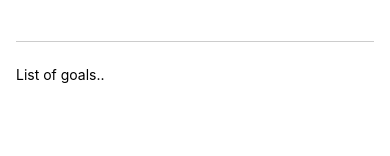
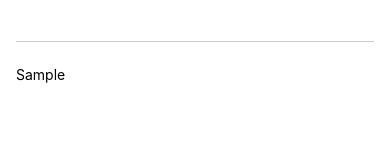
Before and after one commit to manoj1995madushanka/react-native-course, a React Native app: screen / in a window 390 px wide. Both pictures are taken after typing "Sample" into the empty fields and a click on the button "ADD GOAL". Shown: the part 129-285 px from the top of the page. Built offline with nearby package versions, Linux system fonts and the light colour scheme.

Commit message:
add note

```diff
--- a/App.js
+++ b/App.js
@@ -4,15 +4,20 @@
 
 export default function App() {
 
-  const [enteredGoalText,setEnteredGoalText] = useState('');
+  const [enteredGoalText, setEnteredGoalText] = useState('');
+  const [courseGoals, setCourseGoals] = useState([]);
 
-  function goalInputHandler(enteredText){
+  function goalInputHandler(enteredText) {
     //console.log(enteredText);
     setEnteredGoalText(enteredText);
   };
 
-  function addGoalHandler(){
-    console.log(enteredGoalText);
+  function addGoalHandler() {
+    // console.log(enteredGoalText);
+    //setCourseGoals([...courseGoals,enteredGoalText]);
+    // above add goal to existing list courseGoals depend on previous courseGoals. In react we has better option
+    // to do the same task
+    setCourseGoals((currentCourseGoals) => [...currentCourseGoals, enteredGoalText]);
   };
 
 
@@ -20,12 +25,12 @@
     <View style={styles.appContainer}>
       <View style={styles.inputContainer}>
         <TextInput style={styles.textInput} placeholder='your course goal!'
-        onChangeText={goalInputHandler}/>
-        <Button title='Add Goal' onPress={addGoalHandler}/>
+          onChangeText={goalInputHandler} />
+        <Button title='Add Goal' onPress={addGoalHandler} />
       </View>
-    <View style={styles.goalsContainer}>
-      <Text>List of goals..</Text>
-    </View>
+      <View style={styles.goalsContainer}>
+        {courseGoals.map((goal) => <Text>{goal}</Text>)}
+      </View>
     </View>
   );
 }
@@ -34,25 +39,25 @@
 // besides auto-completeion, the stylesheet object also provides validations
 const styles = StyleSheet.create({
   appContainer: {
-    flex:1,
+    flex: 1,
     padding: 50,
     paddingHorizontal: 16,
   },
   inputContainer: {
-    flex:1,
+    flex: 1,
     flexDirection: 'row',
     justifyContent: 'space-between',
     alignItems: 'center',
-    marginBottom:24,
-    borderBottomWidth:1,
-    borderBottomColor:'#cccccc',
+    marginBottom: 24,
+    borderBottomWidth: 1,
+    borderBottomColor: '#cccccc',
   },
   textInput: {
     borderColor: '#cccccc',
     borderWidth: 1,
     width: '70%',
     marginRight: 8,
-    padding:8,
+    padding: 8,
   },
   goalsContainer: {
     flex: 5
```
